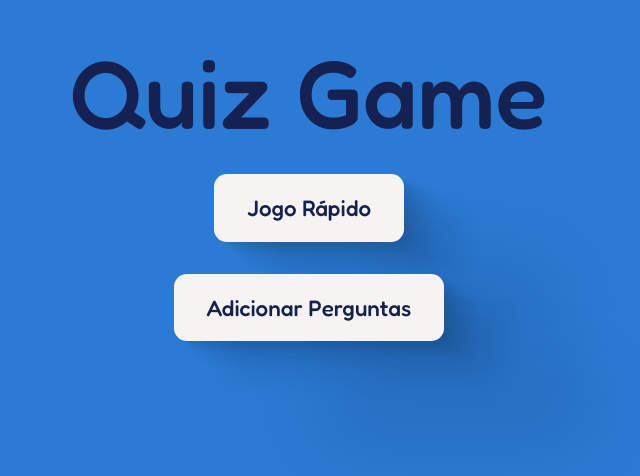
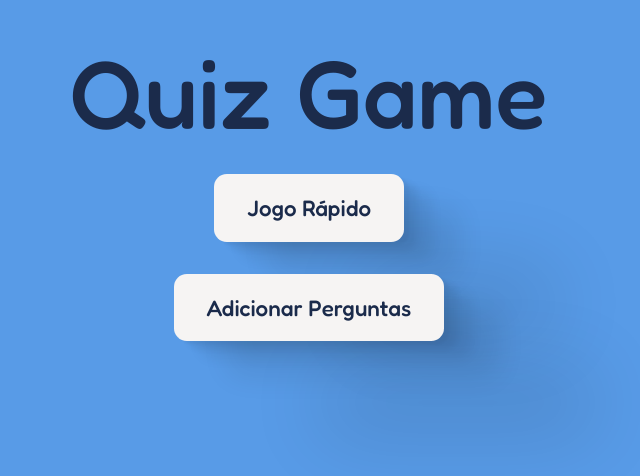
Before and after one commit to BrnPer/my-quiz, a Next.js app in the folder src/frontend/: page / in a window 1280 px wide. Shown: the part 204-680 px from the top of the page, without its empty margins (331-971 px from the left). Built offline with nearby package versions, Linux system fonts and the light colour scheme.

Commit message:
Slight theme color adjustment

```diff
--- a/src/frontend/styles/globals.css
+++ b/src/frontend/styles/globals.css
@@ -1,6 +1,6 @@
 :root {
-  --main-color: hsla(212, 66%, 50%, 1);
-  --second-color: hsla(228, 58%, 20%, 1);
+  --main-color: hsla(212, 75%, 60%, 0.6);
+  --second-color: hsla(220, 48%, 20%, 1);
   --third-color: #F03A47;
   --fourth-color: #F6F4F3;
   --fifth-color: #af5b5b;
```
